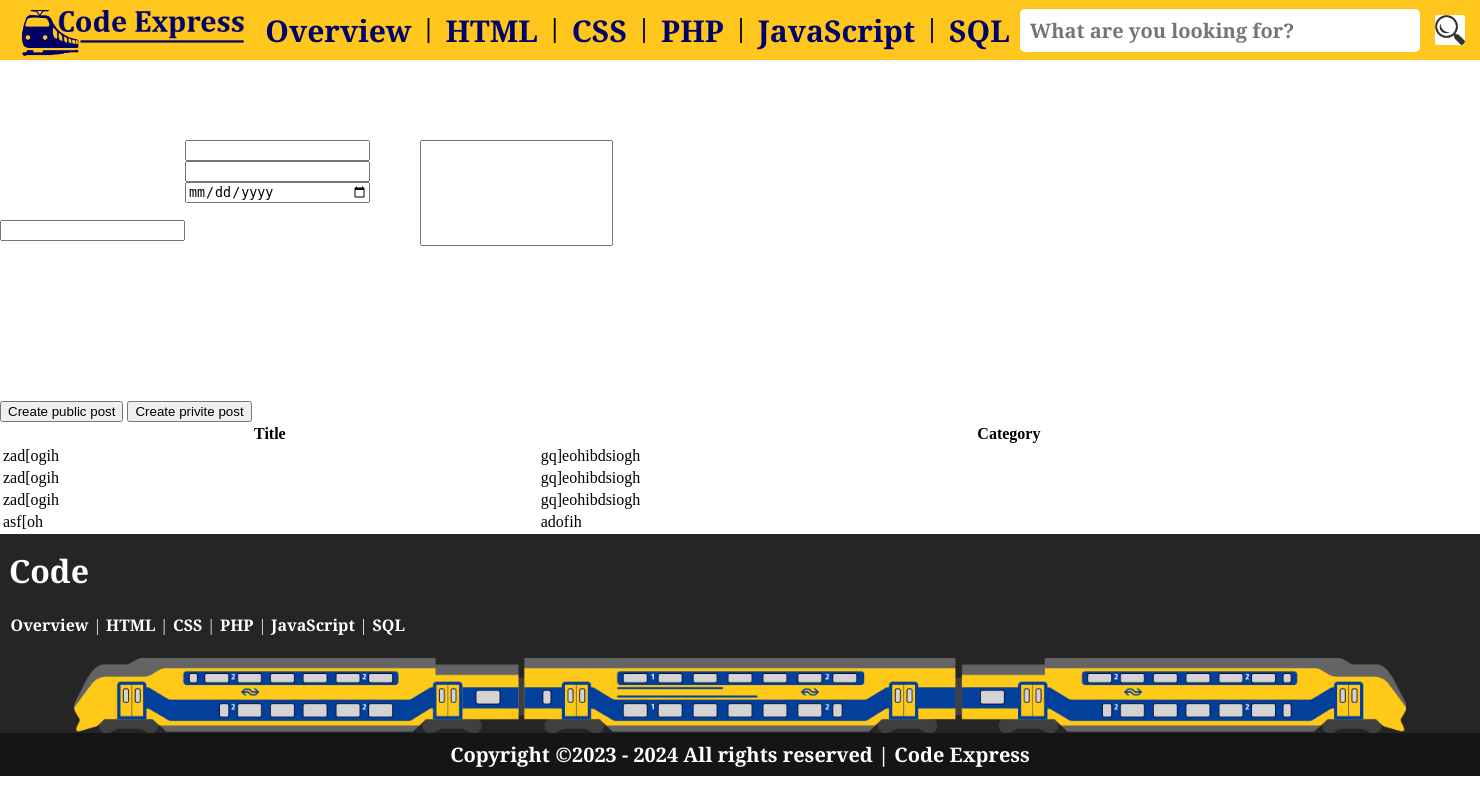
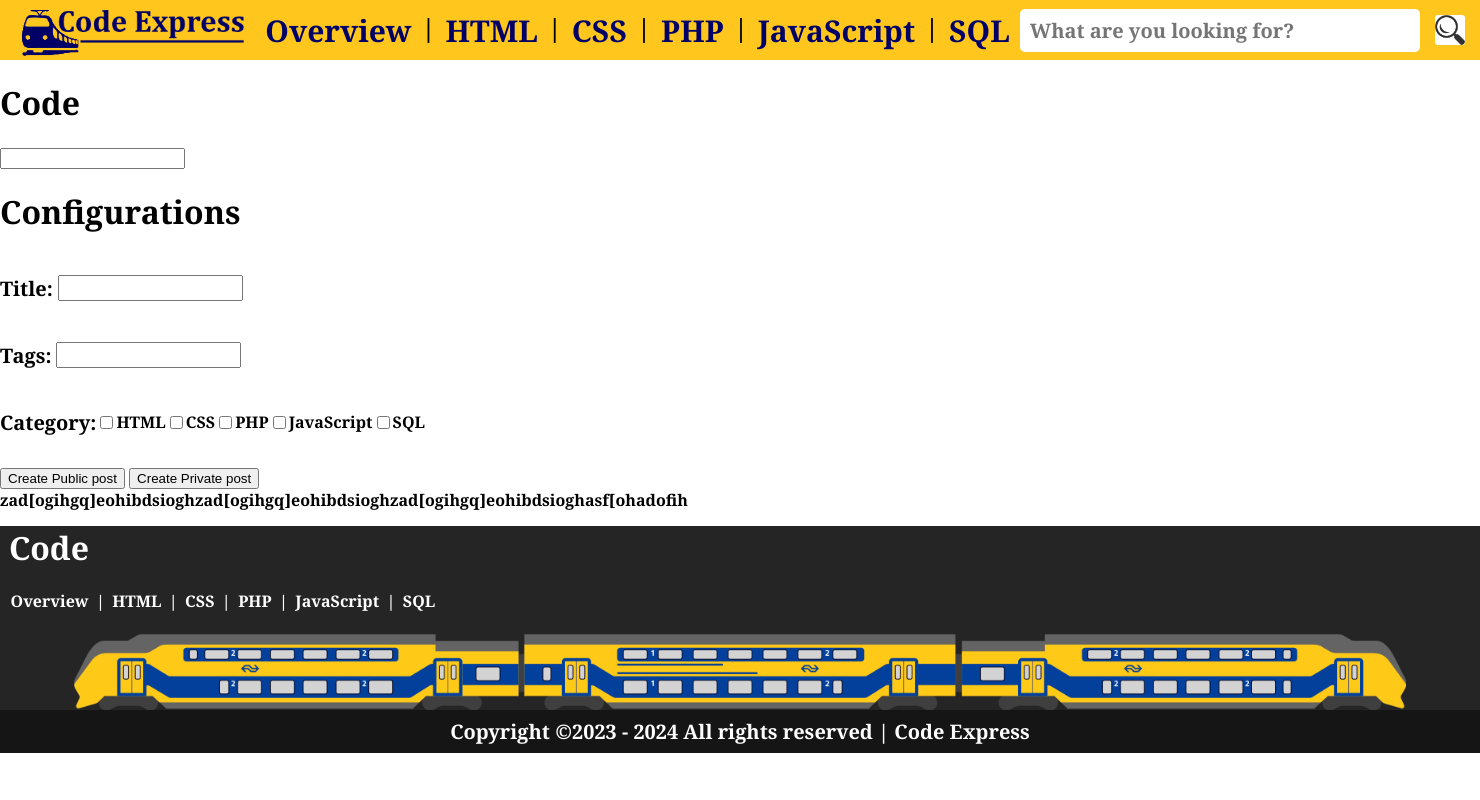
Before and after one commit to Robin-Bosma/CodeExpress, a PHP site: page / in a window 1480 px wide. Run offline with PHP 8.4, Linux system fonts and the light colour scheme; data comes from the database, SQL or seed files in the repository.

Commit message:
index
changed index to a better look, deleted the old version

```diff
--- a/page/index.php
+++ b/page/index.php
@@ -17,49 +17,31 @@ include "../include/insert-post.php";
 <body>
     <!-- Navbar -->
     <?php include "../include/navbar.php" ?>
-    <!-- Main Content -->
-    <div class="index-container">
 
-        <!-- configuration -->
-        <form method="post" action="../page/index.php">
-            <div id="container-row">
-                <div id="configuration">
-                    <h1>Configuration</h1>
-                    <div id="config-row">
-                        <div id="confing-title">
-                            <div id="pasting-code">
-                                <h1> Code:</h1>
-                                <input type="text" name="code" value="" required>
-                            </div>
-                            <h2 id="title-mr">Title:</h2>
-                            <h2 id="category-mr">Category:</h2>
-                            <h2 id="date-mr">Date:</h2>
-                        </div>
-                        <div id="config-input">
-                            <input name="title" type="text" name="title" required>
-                            <input name="category" type="text" name="category" required>
-                            <input name="date" type="date" name="date" required>
-                        </div>
-                    </div>
-                </div>
-                <!-- description -->
-                <div id="description">
-                    <h1> description </h1>
-                    <input id="description-input" name="description" type="text" value="" required>
-                </div>
-            </div>
-            <!-- buttons post -->
-            <input type="submit" name="submit" value="Create public post" onclick="">
-            <input type="submit" name="submit-privite" value="Create privite post">
-        </form>
-        <!-- history -->
-        <table>
-    <thead>
-        <tr>
-            <th>Title</th>
-            <th>Category</th>
-        </tr>
-    </thead>
+    <form></form>
+    <h1>Code</h1>
+    <input type="text" id="code" name="code" required>
+ <h1>Configurations</h1>
+ <div class="configurations"><p class="config-title">Title:</p> <input type="text" id="title" name="title" required></div>
+ <div class="configurations"><p class="config-tags">Tags:</p> <input type="text" id="tags" name="tags"></div>
+
+ <div class="category" required>
+  <p class="config-category">Category:</p>
+  <div id="checkboxes">
+    <input type="checkbox" id="checkbox-codes" name="HTML" value="HTML">
+    <label for="HTML">HTML</label><br>
+    <input type="checkbox" id="checkbox-codes" name="CSS" value="CSS">
+    <label for="CSS">CSS</label><br>
+    <input type="checkbox" id="checkbox-codes" name="PHP" value="PHP">
+    <label for="PHP">PHP</label><br>
+    <input type="checkbox" id="checkbox-codes" name="JavaScript" value="JavaScript">
+    <label for="JavaScript">JavaScript</label><br>
+    <input type="checkbox" id="checkbox-codes" name="SQL" value="SQL">
+    <label for="SQL">SQL</label><br>
+  </div>
+</div>
+<div><input type="submit" id="submit" value="Create Public post"> <input type="submit" id="submit" value="Create Private post"></div>
+</form>
     <tbody>
         <?php
         // Retrieve data from the configuration table
--- a/style.css
+++ b/style.css
@@ -3,6 +3,8 @@ body {
   min-height: 100vh;
   background-color: #ffffff;
   overflow-x: hidden;
+  font-family: Cambria;
+  font-weight: bold;
 }
 
 /* Navbar */
@@ -88,55 +90,52 @@ body {
 }
 
 /* index */
-.index-container {
-  display: flex;
-  flex-direction: column;
-  flex-wrap: wrap;
+
+.config-title {
+  font-size: 20px;
 }
 
-#pasting-code {
-  display: flex;
-  flex-direction: column;
-  color: white;
+#title {
+  max-width: 200px;
+  max-height: 20px;
+  margin-top: 20px;
+  margin-left: 5px;
 }
 
-/* configuration */
-#container-row {
+.config-tags {
+  font-size: 20px;
+}
+
+#tags {
+  max-width: 200px;
+  max-height: 20px;
+  margin-top: 20px;
+  margin-left: 5px;
+}
+
+.config-category {
+  font-size: 20px;
+}
+
+.configurations {
   display: flex;
   flex-direction: row;
 }
 
-#configuration {
+.category {
   display: flex;
-  flex-direction: column;
-  color: white;
-  margin-right: 50px;
+  flex-direction: row;
+  align-items: center;
+  margin-bottom: 10px;
 }
 
-#config-row {
+#checkboxes {
   display: flex;
   flex-direction: row;
+  align-items: center;
 }
 
-#config-title {
-  display: flex;
-  flex-direction: column;
-}
 
-#config-input {
-  display: flex;
-  flex-direction: column;
-}
-
-/* description */
-#description {
-  color: white;
-}
-
-#description-input {
-  height: 100px;
-  width: 100%;
-}
 
 /* Footer */
 #train {
```
